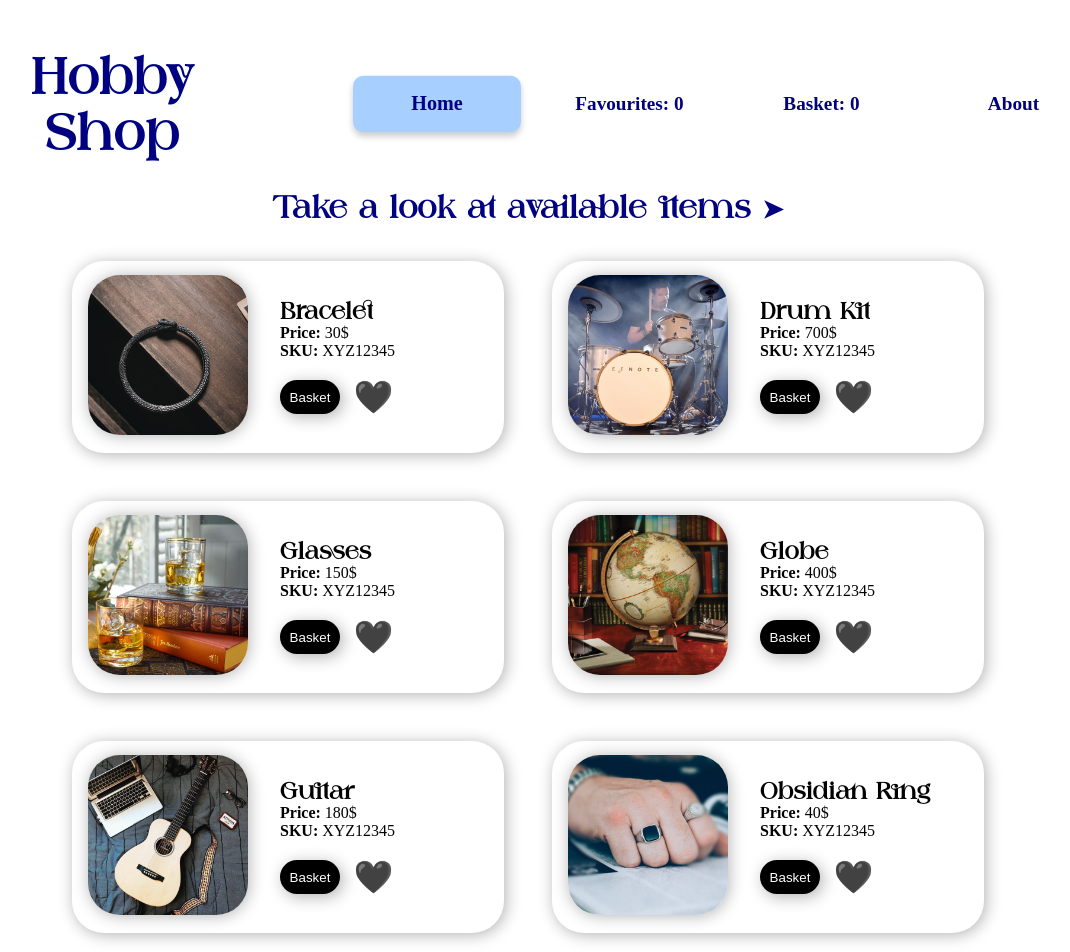
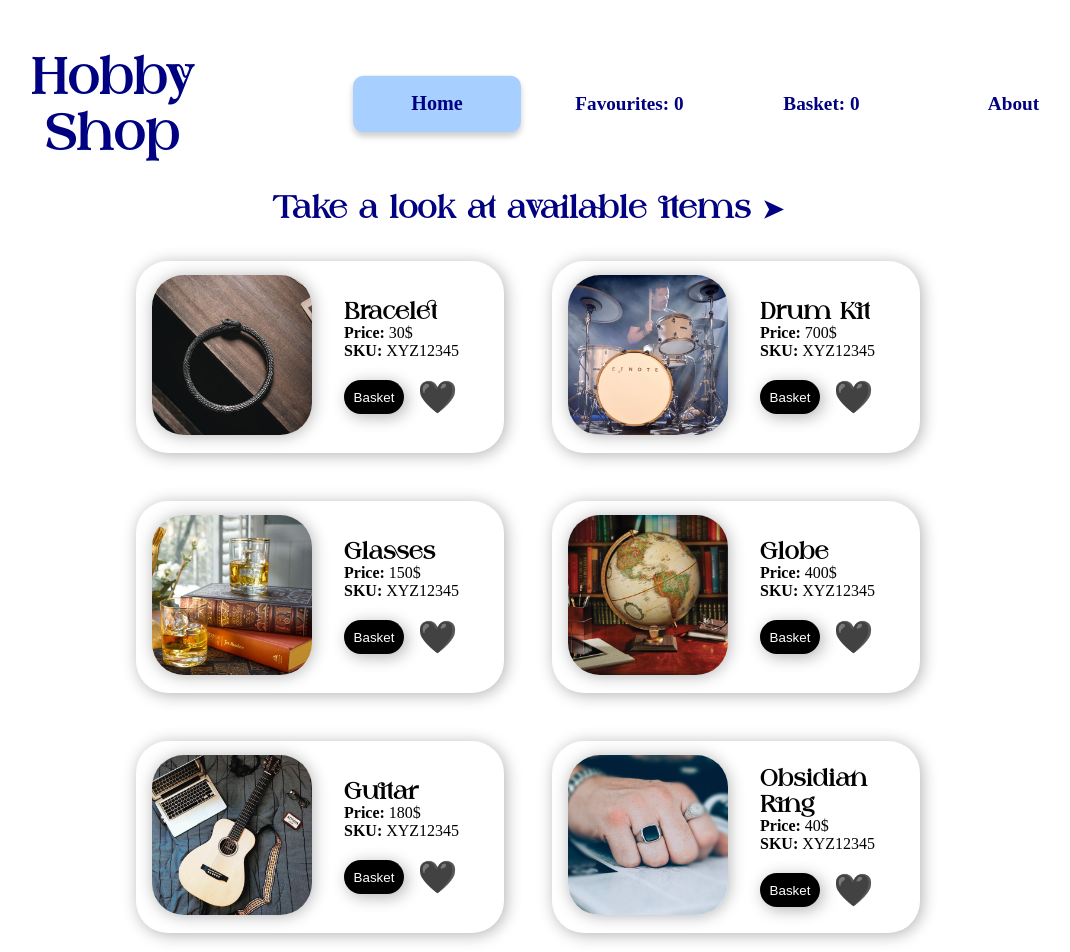
Before and after one commit to aliramazanov/shop-app, a React (Vite) app: page / in a window 1280 px wide. Shown: the top 952 px of the page, without its empty margins (112-1182 px from the left). Built offline with nearby package versions, Linux system fonts and the light colour scheme.

Commit message:
Design Changes

```diff
--- a/src/components/Buttons/Button.scss
+++ b/src/components/Buttons/Button.scss
@@ -31,7 +31,6 @@
   }
 
   .remove-button {
-    cursor: pointer;
     padding: 0.6rem;
     text-align: center;
     border: 1px transparent;
@@ -40,4 +39,8 @@
     background-color: crimson;
     box-shadow: 3px 3px 1rem rgba(0, 0, 0, 0.3);
   }
+  .remove-button:hover {
+    cursor: pointer;
+    background-color: red;
+  }
 }
--- a/src/components/Products/product.scss
+++ b/src/components/Products/product.scss
@@ -2,7 +2,7 @@
   display: flex;
   align-items: center;
   gap: 2rem;
-  width: 27rem;
+  width: 23rem;
   height: 12rem;
   margin: 1.5rem;
   padding: 1rem;
@@ -25,12 +25,10 @@
     font-family: "Against", sans-serif;
     font-size: 1.2rem;
     user-select: none;
-    gap: 0.25rem;
   }
 
   .product-infos {
     user-select: none;
     font-size: 1rem;
-    gap: 0.25rem;
   }
 }
```
